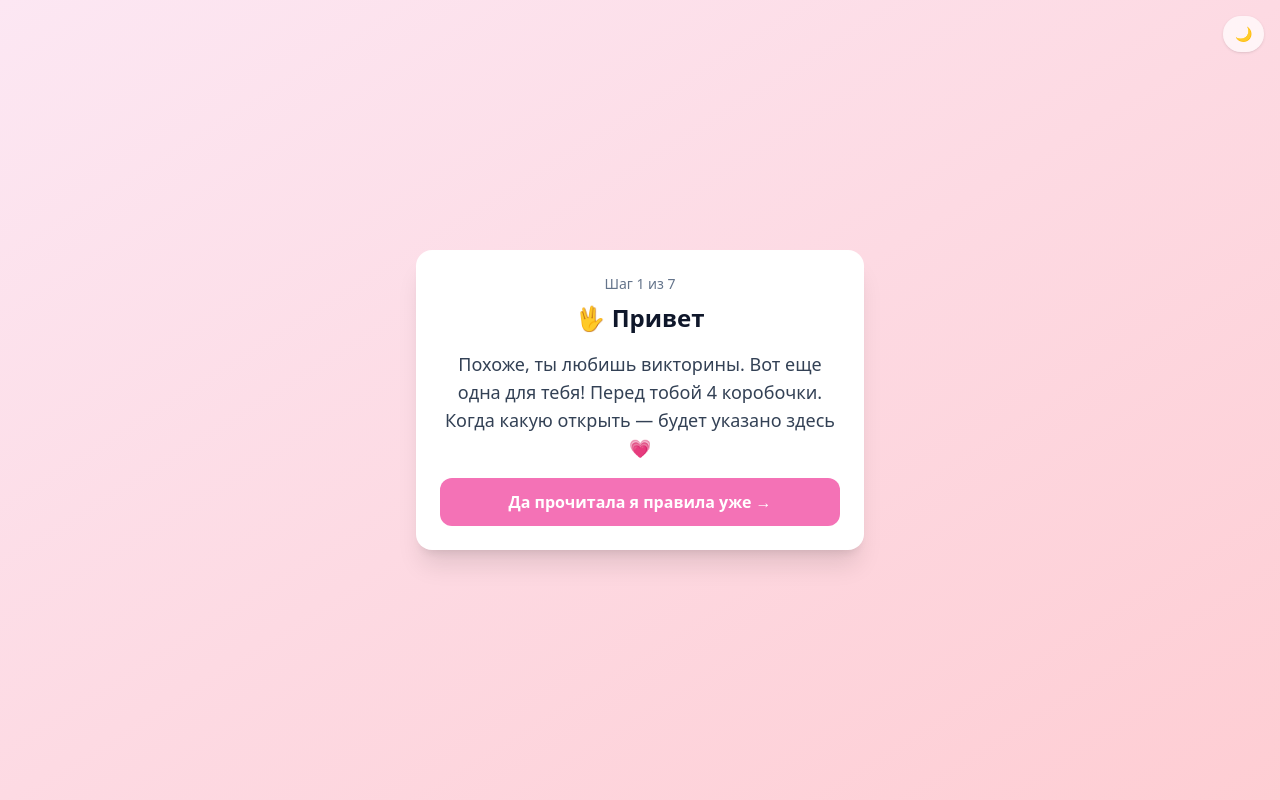
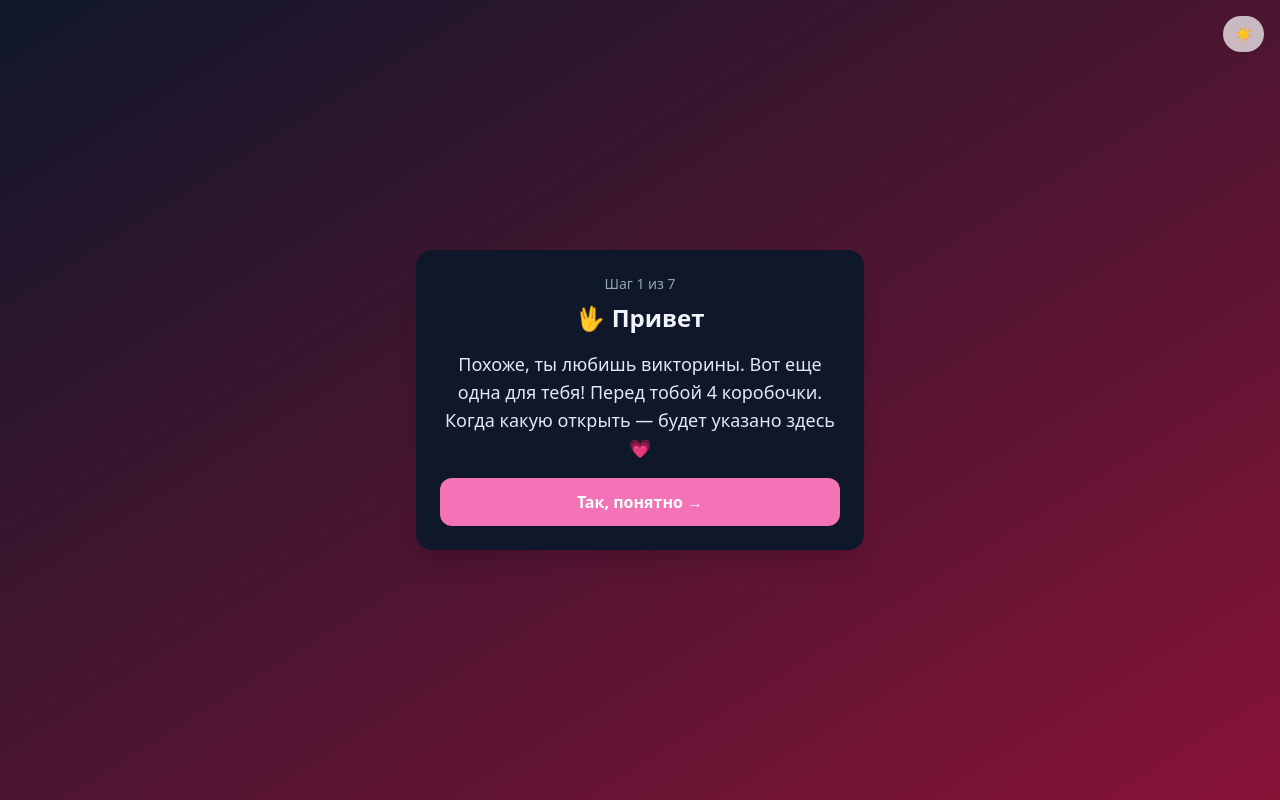
Before and after one commit to IlyaBeck/quiz, a plain HTML site: page index.html in a window 1280 px wide. Drawn offline with nearby package versions, Linux system fonts and the light colour scheme.

Commit message:
Small fixes

```diff
--- a/index.html
+++ b/index.html
@@ -59,7 +59,7 @@
         {
             title: "🖖 Привет",
             text: "Похоже, ты любишь викторины. Вот еще одна для тебя! Перед тобой 4 коробочки. Когда какую открыть — будет указано здесь 💗",
-            button: "Да прочитала я правила уже →"
+            button: "Так, понятно →"
         },
         {
             title: "📦 Действуй!",
@@ -76,24 +76,24 @@
             title: "🎁 Коробочка #2",
             text: "Открывай коробочку #2 и опиши ситуацию, которую она тебе напоминает.",
             hint: "Жара, тебе приходит гениальная идея освежиться, но получается как у минифигурки ✂️",
-            button: "Я угадала →"
+            button: "Ага, сделала →"
         },
         {
             title: "🎁 Коробочка #2",
             text: "Супер! Эта фигурка — твой билет на стрижку (или стрижки) в новом году 💇‍♀️",
-            button: "Что дальше?! →"
+            button: "Что дальше!? →"
         },
         {
             title: "🎁 Коробочка #3",
             text: "Открывай коробочку #3 и опиши воспоминания. Что происходило по утрам?",
             hint: "Раннее утро, кафешка с зеленой тётей, ведро того самого...",
-            button: "Муж сказал, что я угадала →"
+            button: "Муж сказал, что я молодец →"
         },
         {
             title: "🎁 Коробочка #4",
             text: "Открывай коробочку #4. Есть идеи, что это значит?",
             hint: "Это про тебя и маленькие радости ❤️",
-            button: "И что это? →"
+            button: "И что это!? →"
         },
         {
             title: "🏆 С Новым годом, любовь моя!",
@@ -200,7 +200,10 @@
     });
 
     // Init theme
-    setDarkMode(localStorage.getItem("darkMode") === "true");
+    const savedTheme = localStorage.getItem("darkMode");
+
+    // default = dark mode
+    setDarkMode(savedTheme === null ? true : savedTheme === "true");
 
     nextBtn.addEventListener("click", () => {
         current++;
```
